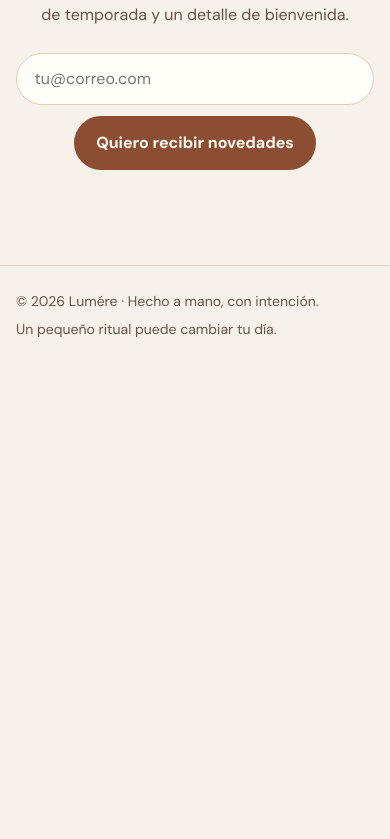
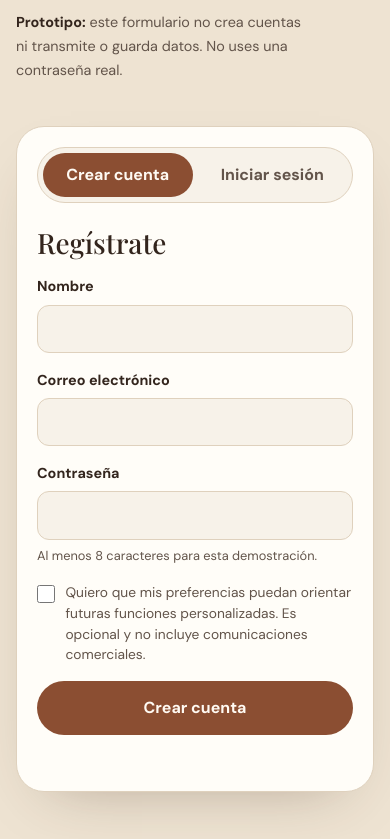
Before and after one commit to CristobalFMV/plantilla_web, a React (Vite) app: page / in a window 390 px wide. Shown: the part 8405-9244 px from the top of the page. Before the commit the page ends 8770 px from the top, so only its background shows below. Built offline with nearby package versions, Linux system fonts and the light colour scheme.

Commit message:
añadido login.

```diff
--- a/src/App.tsx
+++ b/src/App.tsx
@@ -1,5 +1,6 @@
 import { useEffect, useState } from "react";
 import CartDrawer from "./components/Cart/CartDrawer";
+import Account from "./components/Account/Account";
 import Footer from "./components/Footer/Footer";
 import Header from "./components/Header/Header";
 import Hero from "./components/Hero/Hero";
@@ -77,6 +78,7 @@ export default function App() {
         <ProductCarousel />
         <Features />
         <Story />
+        <Account />
         <Signup />
       </main>
       <Footer />
--- /dev/null
+++ b/src/components/Account/Account.css
@@ -0,0 +1,29 @@
+.account-section { background: var(--surface-warm); }
+.account-layout { display: grid; grid-template-columns: minmax(0, .9fr) minmax(320px, 1.1fr); align-items: center; gap: clamp(2rem, 7vw, 6rem); }
+.account-intro { max-width: 46ch; }
+.account-intro h2 { margin-bottom: 1rem; font-size: clamp(2.2rem, 4.5vw, 3.5rem); }
+.account-intro > p { margin-bottom: 1rem; }
+.account-privacy { padding-top: .9rem; border-top: 1px solid var(--line); font-size: .9rem; }
+.account-privacy strong { color: var(--ink); }
+.account-form-panel { padding: clamp(1.25rem, 3.5vw, 2.25rem); border: 1px solid var(--line); border-radius: var(--radius-lg); background: var(--surface); box-shadow: var(--shadow); }
+.account-mode { display: grid; grid-template-columns: 1fr 1fr; gap: .3rem; padding: .3rem; border: 1px solid var(--line); border-radius: 999px; background: var(--bg); }
+.account-mode button { min-height: 44px; padding: .5rem .75rem; border: 0; border-radius: 999px; color: var(--ink-soft); background: transparent; font-weight: 700; cursor: pointer; }
+.account-mode button.is-active { color: var(--primary-ink); background: var(--primary); }
+.account-form-panel h3 { margin: 1.5rem 0 1rem; font-family: var(--serif); font-size: 1.75rem; font-weight: 500; }
+.account-form { display: grid; gap: 1rem; }
+.account-field { display: grid; gap: .35rem; color: var(--ink); font-size: .9rem; font-weight: 700; }
+.account-field input { width: 100%; min-height: 48px; padding: .7rem .85rem; border: 1px solid var(--line); border-radius: var(--radius-sm); color: var(--ink); background: var(--bg); }
+.account-field small { color: var(--ink-soft); font-size: .8rem; font-weight: 400; }
+.account-consent { display: flex; align-items: flex-start; gap: .65rem; color: var(--ink-soft); font-size: .86rem; line-height: 1.5; cursor: pointer; }
+.account-consent input, .account-fragrances input { width: 18px; height: 18px; flex: none; margin: .15rem 0 0; accent-color: var(--primary); }
+.account-fragrances { display: flex; flex-wrap: wrap; gap: .4rem .8rem; margin: .85rem 0 0; padding: 0; border: 0; }
+.account-fragrances legend { width: 100%; margin-bottom: .45rem; color: var(--ink); font-size: .86rem; font-weight: 700; }
+.account-fragrances label { display: inline-flex; min-height: 36px; align-items: center; gap: .35rem; color: var(--ink-soft); font-size: .84rem; cursor: pointer; }
+.account-fragrances input { width: 16px; height: 16px; margin: 0; }
+.account-submit { width: 100%; }
+.account-feedback { min-height: 1.6em; margin: .85rem 0 0; color: var(--primary); font-size: .88rem; }
+
+@media (max-width: 760px) {
+  .account-layout { grid-template-columns: 1fr; gap: 1.75rem; }
+  .account-intro { max-width: 60ch; }
+}
--- /dev/null
+++ b/src/components/Account/Account.tsx
@@ -0,0 +1,148 @@
+import { useState, type FormEvent } from "react";
+import "./Account.css";
+
+type AccountMode = "register" | "login";
+
+const fragranceFamilies = ["Amaderada", "Dulce", "Floral", "Cítrica", "Herbal"];
+
+// Prototipo de acceso: valida en el navegador, pero no crea cuentas ni conserva datos.
+export default function Account() {
+  const [mode, setMode] = useState<AccountMode>("register");
+  const [allowsFuturePersonalization, setAllowsFuturePersonalization] =
+    useState(false);
+  const [message, setMessage] = useState("");
+
+  const changeMode = (nextMode: AccountMode) => {
+    setMode(nextMode);
+    setAllowsFuturePersonalization(false);
+    setMessage("");
+  };
+
+  const handleSubmit = (event: FormEvent<HTMLFormElement>) => {
+    event.preventDefault();
+    setMessage(
+      mode === "register"
+        ? "Vista previa: no se creó una cuenta ni se guardó o envió información."
+        : "Vista previa: el acceso no está conectado; tus datos no se verificaron, guardaron ni enviaron.",
+    );
+    event.currentTarget.reset();
+    setAllowsFuturePersonalization(false);
+  };
+
+  return (
+    <section className="account-section" id="cuenta" aria-labelledby="account-title">
+      <div className="container account-layout">
+        <div className="account-intro">
+          <h2 id="account-title">Un espacio a tu medida.</h2>
+          <p>
+            Crea tu perfil Lumére y, si quieres, cuéntanos qué familias
+            aromáticas disfrutas para orientar futuras experiencias.
+          </p>
+          <p className="account-privacy">
+            <strong>Prototipo:</strong> este formulario no crea cuentas ni
+            transmite o guarda datos. No uses una contraseña real.
+          </p>
+        </div>
+
+        <div className="account-form-panel">
+          <div className="account-mode" aria-label="Tipo de acceso">
+            <button
+              type="button"
+              className={mode === "register" ? "is-active" : ""}
+              aria-pressed={mode === "register"}
+              onClick={() => changeMode("register")}
+            >
+              Crear cuenta
+            </button>
+            <button
+              type="button"
+              className={mode === "login" ? "is-active" : ""}
+              aria-pressed={mode === "login"}
+              onClick={() => changeMode("login")}
+            >
+              Iniciar sesión
+            </button>
+          </div>
+
+          <h3>{mode === "register" ? "Regístrate" : "Qué bueno verte"}</h3>
+          <form
+            className="account-form"
+            onSubmit={handleSubmit}
+            autoComplete="off"
+          >
+            {mode === "register" && (
+              <label className="account-field">
+                <span>Nombre</span>
+                <input
+                  name="name"
+                  type="text"
+                  autoComplete="name"
+                  required
+                />
+              </label>
+            )}
+            <label className="account-field">
+              <span>Correo electrónico</span>
+              <input
+                name="email"
+                type="email"
+                autoComplete="off"
+                required
+              />
+            </label>
+            <label className="account-field">
+              <span>Contraseña</span>
+              <input
+                name="password"
+                type="password"
+                autoComplete={mode === "register" ? "new-password" : "current-password"}
+                {...(mode === "register" ? { minLength: 8 } : {})}
+                required
+              />
+              {mode === "register" && (
+                <small>Al menos 8 caracteres para esta demostración.</small>
+              )}
+            </label>
+
+            {mode === "register" && (
+              <div className="account-preferences">
+                <label className="account-consent">
+                  <input
+                    type="checkbox"
+                    checked={allowsFuturePersonalization}
+                    onChange={(event) =>
+                      setAllowsFuturePersonalization(event.target.checked)
+                    }
+                  />
+                  <span>
+                    Quiero que mis preferencias puedan orientar futuras
+                    funciones personalizadas. Es opcional y no incluye
+                    comunicaciones comerciales.
+                  </span>
+                </label>
+                {allowsFuturePersonalization && (
+                  <fieldset className="account-fragrances">
+                    <legend>¿Qué familias aromáticas prefieres?</legend>
+                    {fragranceFamilies.map((family) => (
+                      <label key={family}>
+                        <input type="checkbox" name="fragrances" value={family} />
+                        <span>{family}</span>
+                      </label>
+                    ))}
+                  </fieldset>
+                )}
+              </div>
+            )}
+
+            <button className="btn account-submit" type="submit">
+              {mode === "register" ? "Crear cuenta" : "Iniciar sesión"}
+            </button>
+          </form>
+          <p className="account-feedback" role="status" aria-live="polite">
+            {message}
+          </p>
+        </div>
+      </div>
+    </section>
+  );
+}
--- a/src/components/Header/Header.tsx
+++ b/src/components/Header/Header.tsx
@@ -55,6 +55,7 @@ export default function Header({
           <a href="#productos" onClick={() => setIsMenuOpen(false)}>Productos</a>
           <a href="#coleccion" onClick={() => setIsMenuOpen(false)}>La esencia</a>
           <a href="#historia" onClick={() => setIsMenuOpen(false)}>Opiniones</a>
+          <a href="#cuenta" onClick={() => setIsMenuOpen(false)}>Mi cuenta</a>
           <a className="btn" href="#productos" onClick={() => setIsMenuOpen(false)}>
             Ver la colección
           </a>
```
Also changed, not shown: 1 other file (tests, documents, lock files or other folders).
